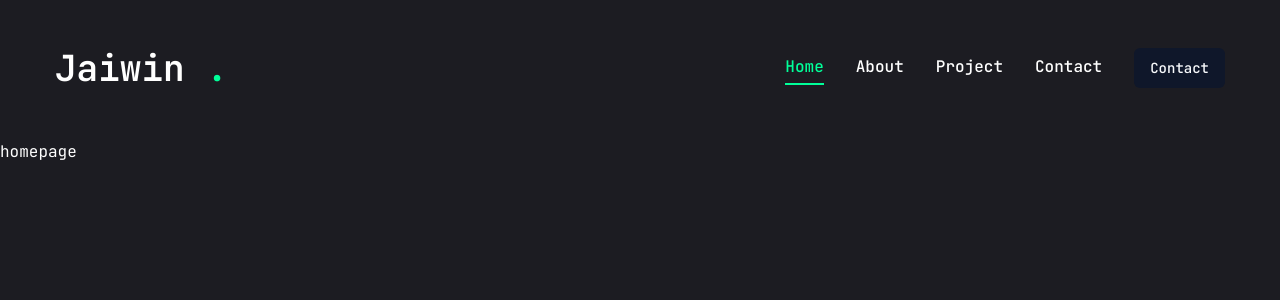
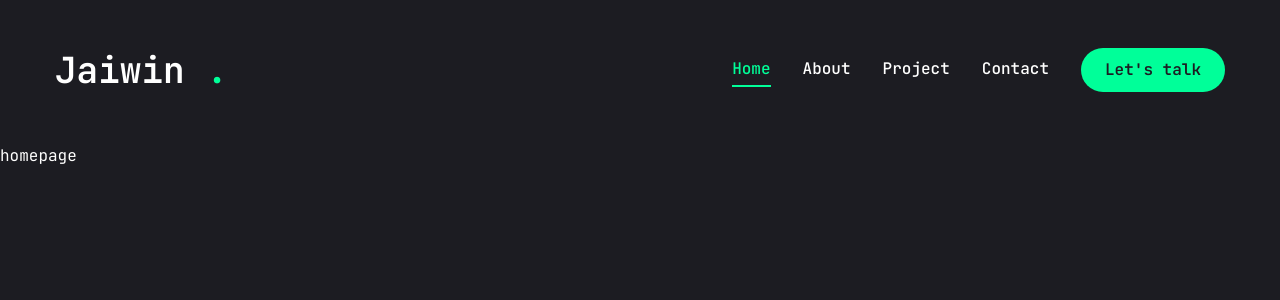
Before and after one commit to Jaiwin21/Portfolio, a Next.js app: page / in a window 1280 px wide. Shown: the top 300 px of the page. Built offline with nearby package versions, Linux system fonts and the light colour scheme.

Commit message:
button behaviour and appearance

```diff
--- a/components/header.jsx
+++ b/components/header.jsx
@@ -19,7 +19,7 @@ const header = () => {
         <div className="hidden xl:flex items-center gap-8">
         <Nav />
         <Link href="/contact">
-        <Button>Contact</Button>
+        <Button>Let's talk</Button>
         </Link>
         </div>
 
--- a/components/ui/button.jsx
+++ b/components/ui/button.jsx
@@ -5,25 +5,18 @@ import { cva } from "class-variance-authority";
 import { cn } from "@/lib/utils"
 
 const buttonVariants = cva(
-  "inline-flex items-center justify-center whitespace-nowrap rounded-md text-sm font-medium ring-offset-white transition-colors focus-visible:outline-none focus-visible:ring-2 focus-visible:ring-slate-950 focus-visible:ring-offset-2 disabled:pointer-events-none disabled:opacity-50 dark:ring-offset-slate-950 dark:focus-visible:ring-slate-300",
+  "inline-felx items-center justify-center whitespace-nowrap rounded-full text-base font-semibold ring-offset-white transition-colors",
   {
     variants: {
       variant: {
-        default: "bg-slate-900 text-slate-50 hover:bg-slate-900/90 dark:bg-slate-50 dark:text-slate-900 dark:hover:bg-slate-50/90",
-        destructive:
-          "bg-red-500 text-slate-50 hover:bg-red-500/90 dark:bg-red-900 dark:text-slate-50 dark:hover:bg-red-900/90",
-        outline:
-          "border border-slate-200 bg-white hover:bg-slate-100 hover:text-slate-900 dark:border-slate-800 dark:bg-slate-950 dark:hover:bg-slate-800 dark:hover:text-slate-50",
-        secondary:
-          "bg-slate-100 text-slate-900 hover:bg-slate-100/80 dark:bg-slate-800 dark:text-slate-50 dark:hover:bg-slate-800/80",
-        ghost: "hover:bg-slate-100 hover:text-slate-900 dark:hover:bg-slate-800 dark:hover:text-slate-50",
-        link: "text-slate-900 underline-offset-4 hover:underline dark:text-slate-50",
+        default: "bg-accent text-primary hover:bg-accent-hover",
+        primary: "bg-primary text-white",
+        outline: "border border-accent bg-transparent text-accent hover:bg-accent hover:text-primary",
       },
       size: {
-        default: "h-10 px-4 py-2",
-        sm: "h-9 rounded-md px-3",
-        lg: "h-11 rounded-md px-8",
-        icon: "h-10 w-10",
+        default: "h-[44px] px-6",
+        md: "h-[48px] px-6",
+        lg: "h-[56px] px-8 text-sm uppercase tracking-[2px]",
       },
     },
     defaultVariants: {
```
